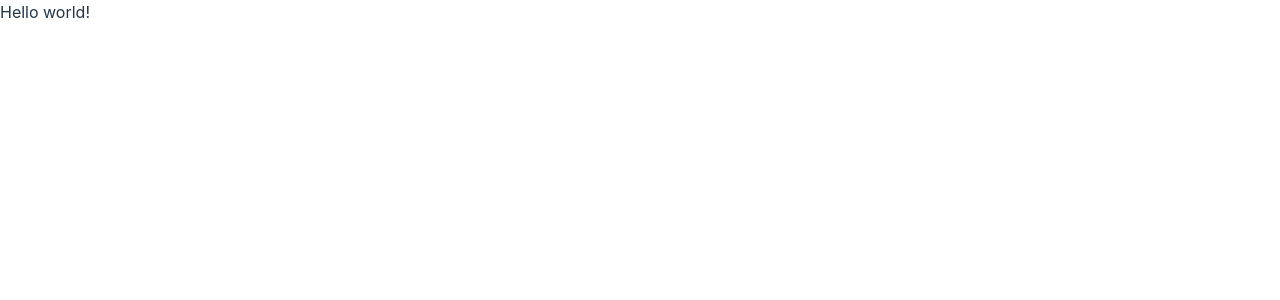
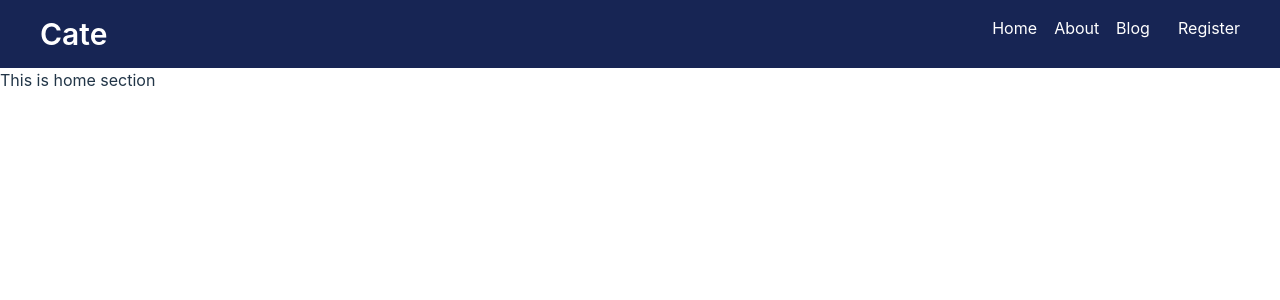
Before and after one commit to Flocky05/cateCare, a React (Vite) app: page / in a window 1280 px wide. Shown: the top 300 px of the page. Built offline with nearby package versions, Linux system fonts and the light colour scheme.

Commit message:
update navbar section

```diff
--- a/src/component/Navbar/Navbar.jsx
+++ b/src/component/Navbar/Navbar.jsx
@@ -1,9 +1,18 @@
+import { Link } from "react-router-dom";
 
 
 const Navbar = () => {
     return (
         <div>
-            <h3>This is Navbar section</h3>
+            <div className="flex justify-between text-white bg-blue-950 p-4 px-10">
+                <Link to="/" className="text-3xl font-semibold">Cate</Link>
+                <div className="grid grid-cols-4">
+                    <Link to="/">Home</Link>
+                    <Link to="/about">About</Link>
+                    <Link to="/blog">Blog</Link>
+                    <Link to="/register">Register</Link>
+                </div>
+            </div>
         </div>
     );
 };
```
Also changed, not shown: src/main.jsx (+9 -1 lines).
